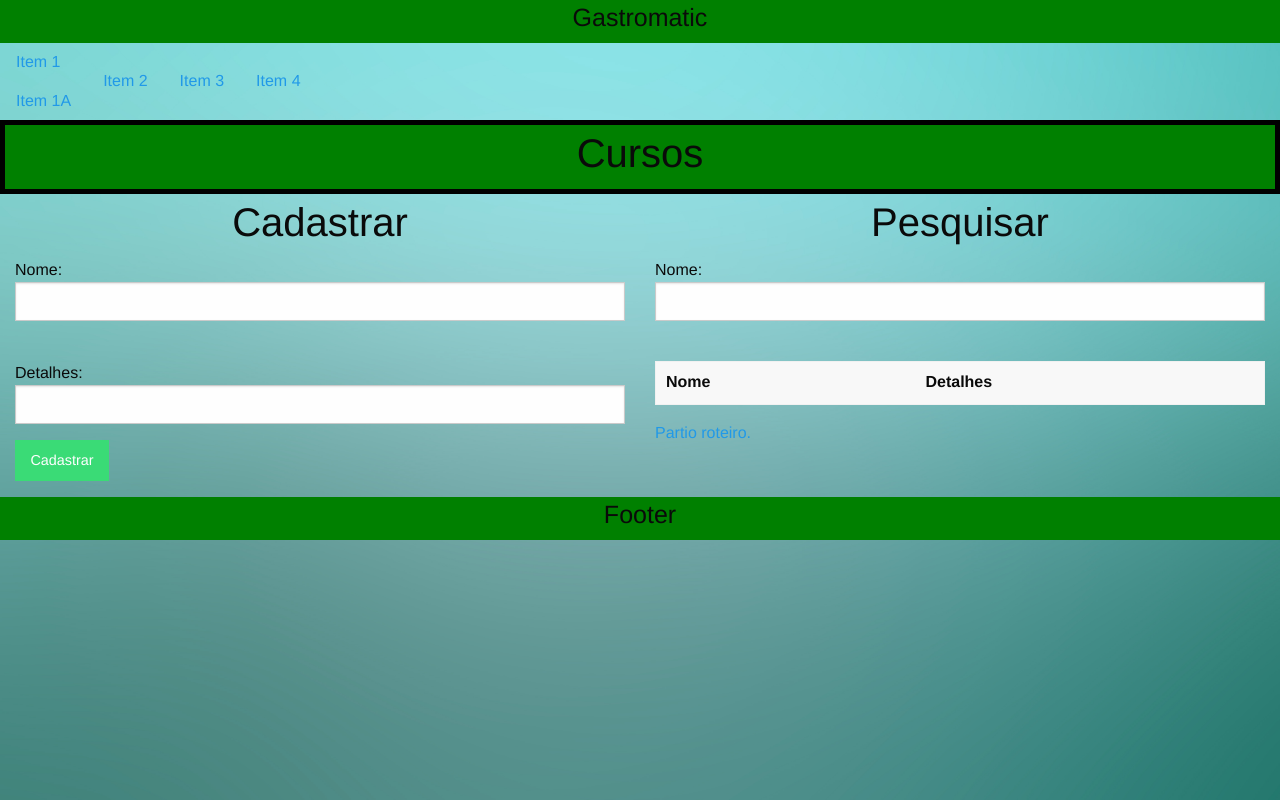
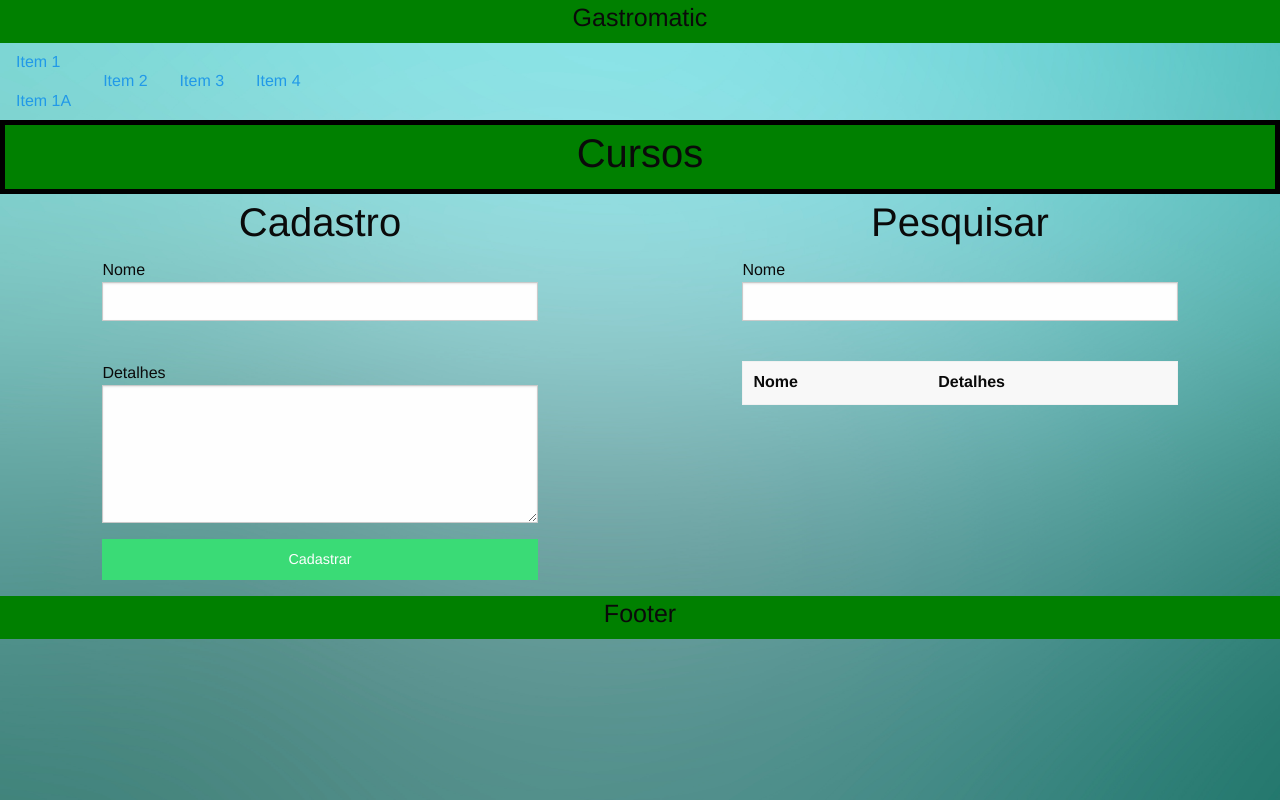
Before and after one commit to matuella/gastromatic-front, a website with bundled scripts: page app/index.html at #/curso in a window 1280 px wide. Built offline with nearby package versions, Linux system fonts and the light colour scheme; some packages are replaced by stand-ins of ours; files whose address does not match are found by name.

Commit message:
Global config value (root url). Curso service and view adjustments

```diff
--- a/app/css/base.css
+++ b/app/css/base.css
@@ -4,3 +4,7 @@
     background-size: cover;
     background-attachment: fixed;
 }
+
+.two-column-padding{
+    padding: 0% 8%;
+}
--- a/app/js/app.js
+++ b/app/js/app.js
@@ -4,12 +4,12 @@ require('angular-resource');
 
 var app = angular.module('gastromaticApp', [ 'ngRoute' ]);
 
+app.value("config", {
+  rootUrl: "http://localhost:8080/gastromatic"
+});
+
 require('./service');
 require('./controller');
-
-app.value("config", function () {
-   rootUrl: "http://localhost:8080/gastromatic"
-});
 
 app.config(function($routeProvider) {
 
--- a/app/js/controller/curso.js
+++ b/app/js/controller/curso.js
@@ -1,7 +1,6 @@
 module.exports = function ($scope, CursoService) {
 
     CursoService.listCursos().then(function(response) {
-        //Tá retornando duas promises pq?
         if(response.status == 200){
             $scope.cursos = response.data;
         } else{
--- a/app/views/curso.html
+++ b/app/views/curso.html
@@ -4,17 +4,17 @@
         <h2 class="text-center">Cursos</h2>
     </div>
     <form>
-        <div class="small-12 medium-6 columns">
-            <h2 class="text-center">Cadastrar</h2>
-            Nome: <input type="text" ng-model="curso.nome"><br>
-            Detalhes: <input type="text" ng-model="curso.detalhes">
-            <button type="button" class="success button"
+        <div class="small-12 medium-6 columns two-column-padding">
+            <h2 class="text-center">Cadastro</h2>
+            Nome <input type="text" ng-model="curso.nome"><br>
+            Detalhes <textarea type="text" rows="5" ng-model="curso.detalhes"></textarea>
+            <button type="button" class="success button expanded"
                     ng-click="addCurso(curso)">Cadastrar
             </button>
         </div>
-        <div class="small-12 medium-6 columns">
+        <div class="small-12 medium-6 columns two-column-padding">
             <h2 class="text-center">Pesquisar</h2>
-            Nome: <input type="text" ng-model="pesquisaCurso"><br>
+            Nome <input type="text" ng-model="pesquisaCurso"><br>
             <table class="table table-hover">
                 <thead>
                     <tr>
@@ -29,7 +29,6 @@
                     </tr>
                 </tbody>
             </table>
-            <a href="#/roteiro">Partio roteiro.</a>
         </div>
     </form>
 </div>
```
Also changed, not shown: app/views/roteiro.html (+21 -14 lines), 1 other file.
